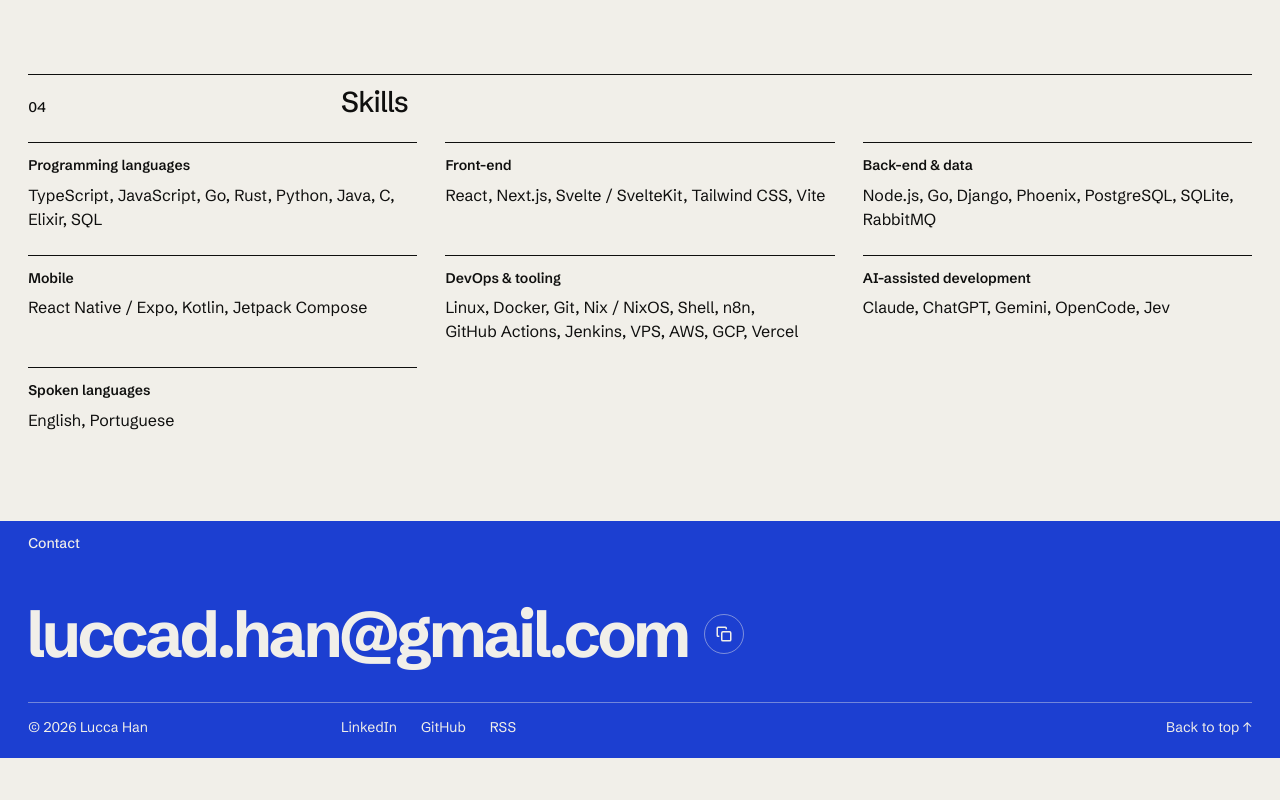
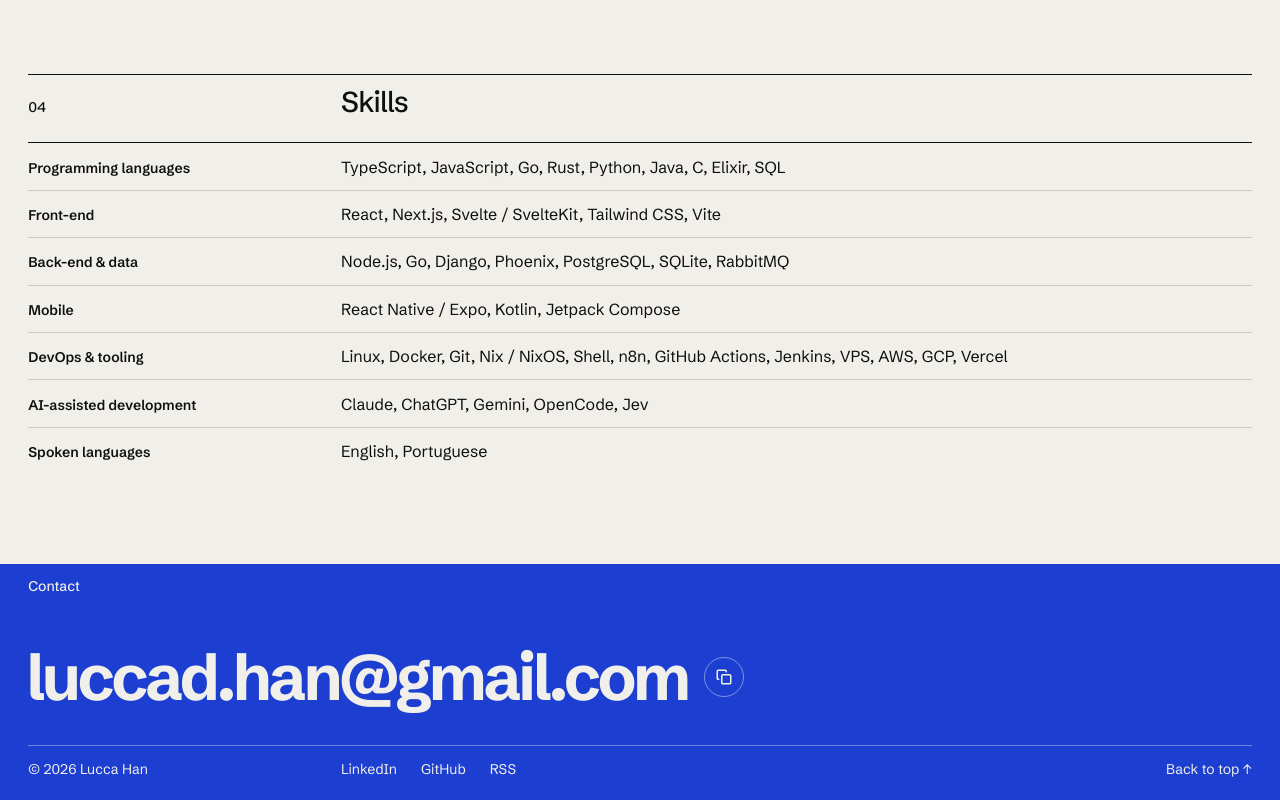
Before and after one commit to ludihan/website, a Next.js app: page /en/about in a window 1280 px wide. Shown: the part 1672-2472 px from the top of the page. Before the commit the page ends 2430 px from the top, so only its background shows below. Built offline with nearby package versions, Linux system fonts and the light colour scheme.

Commit message:
Set skills as rows on the page grid

```diff
--- a/app/globals.css
+++ b/app/globals.css
@@ -530,26 +530,21 @@ p {
   content: ",\00a0";
 }
 
-/* ---------- Skills: typeset columns, one item per line ---------- */
+/* ---------- Skills: one row per group ---------- */
 
-.skills {
-  row-gap: 1.5rem;
-  margin-top: 1.5rem;
+.skill-row {
+  align-items: baseline;
+  padding: 0.7rem 0;
 }
 
-.skill-col {
-  grid-column: span 4;
-  padding-top: 0.75rem;
-  border-top: 1px solid var(--ink);
-}
-
-.skill-col h3 {
-  margin-bottom: 0.4rem;
+.skill-row h3 {
+  grid-column: 1 / 4;
   font-size: var(--text-small);
   font-weight: 600;
 }
 
-.skill-col .tags {
+.skill-row .tags {
+  grid-column: 4 / 13;
   color: var(--ink);
   font-size: var(--text-body);
 }
@@ -1198,10 +1193,6 @@ div[data-lang] {
     row-gap: 0.5rem;
   }
 
-  .skill-col {
-    grid-column: span 12 !important;
-  }
-
   .focus-item {
     grid-column: span 12 !important;
   }
--- a/components/SkillsList.tsx
+++ b/components/SkillsList.tsx
@@ -8,20 +8,19 @@ export function SkillsList({
   labels: Record<SkillGroup, string>;
   languages?: { title: string; items: string[] };
 }) {
+  // Rows on the page grid like experience and education: the group from column 1, its list from column 4.
+  const rows = [
+    ...(Object.keys(skills) as SkillGroup[]).map((group) => ({ title: labels[group], items: skills[group] })),
+    ...(languages ? [languages] : []),
+  ];
   return (
-    <div className="grid skills">
-      {(Object.keys(skills) as SkillGroup[]).map((group) => (
-        <div key={group} className="skill-col">
-          <h3>{labels[group]}</h3>
-          <Tags items={skills[group]} />
+    <div className="rows">
+      {rows.map(({ title, items }) => (
+        <div key={title} className="row skill-row grid">
+          <h3>{title}</h3>
+          <Tags items={items} />
         </div>
       ))}
-      {languages && (
-        <div className="skill-col">
-          <h3>{languages.title}</h3>
-          <Tags items={languages.items} />
-        </div>
-      )}
     </div>
   );
 }
```
